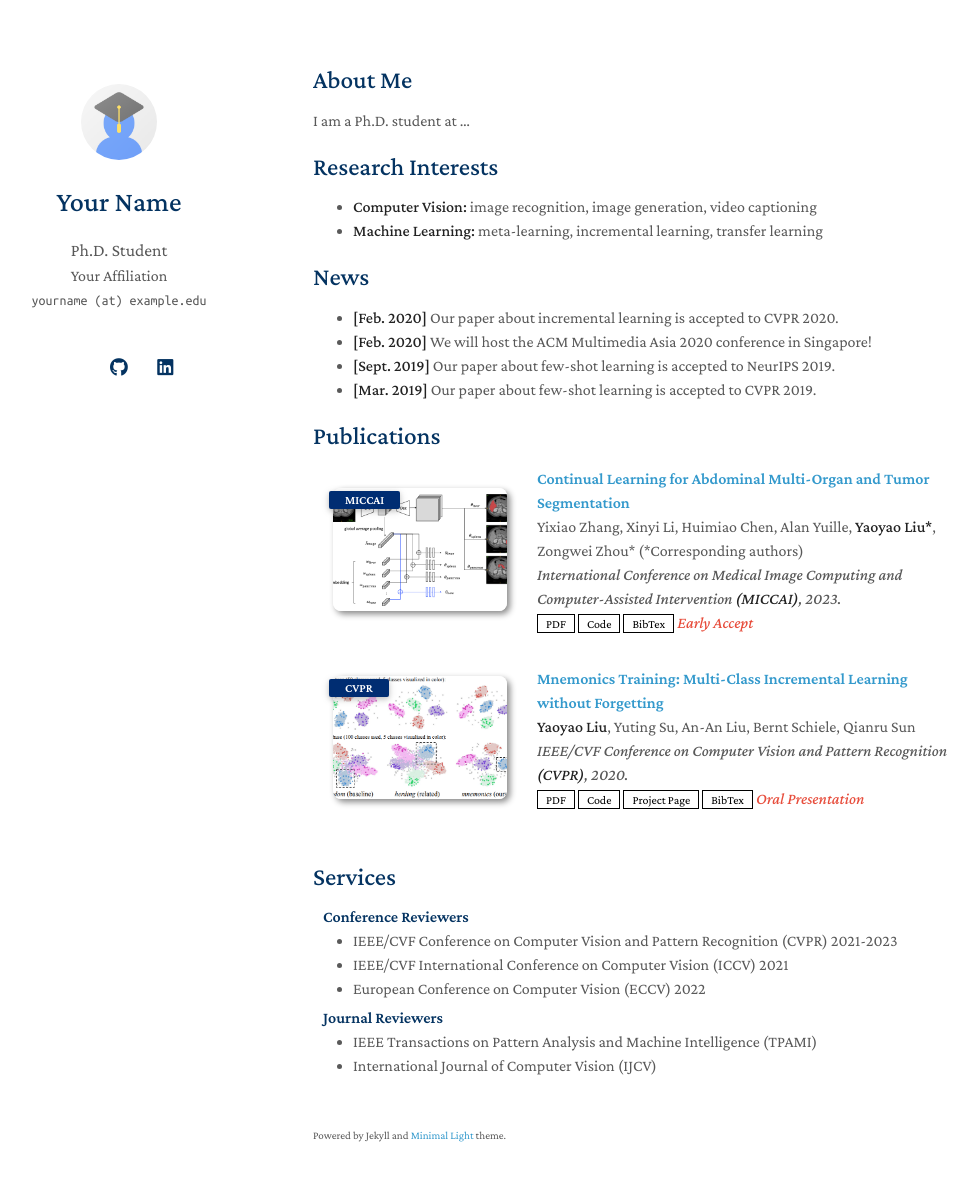
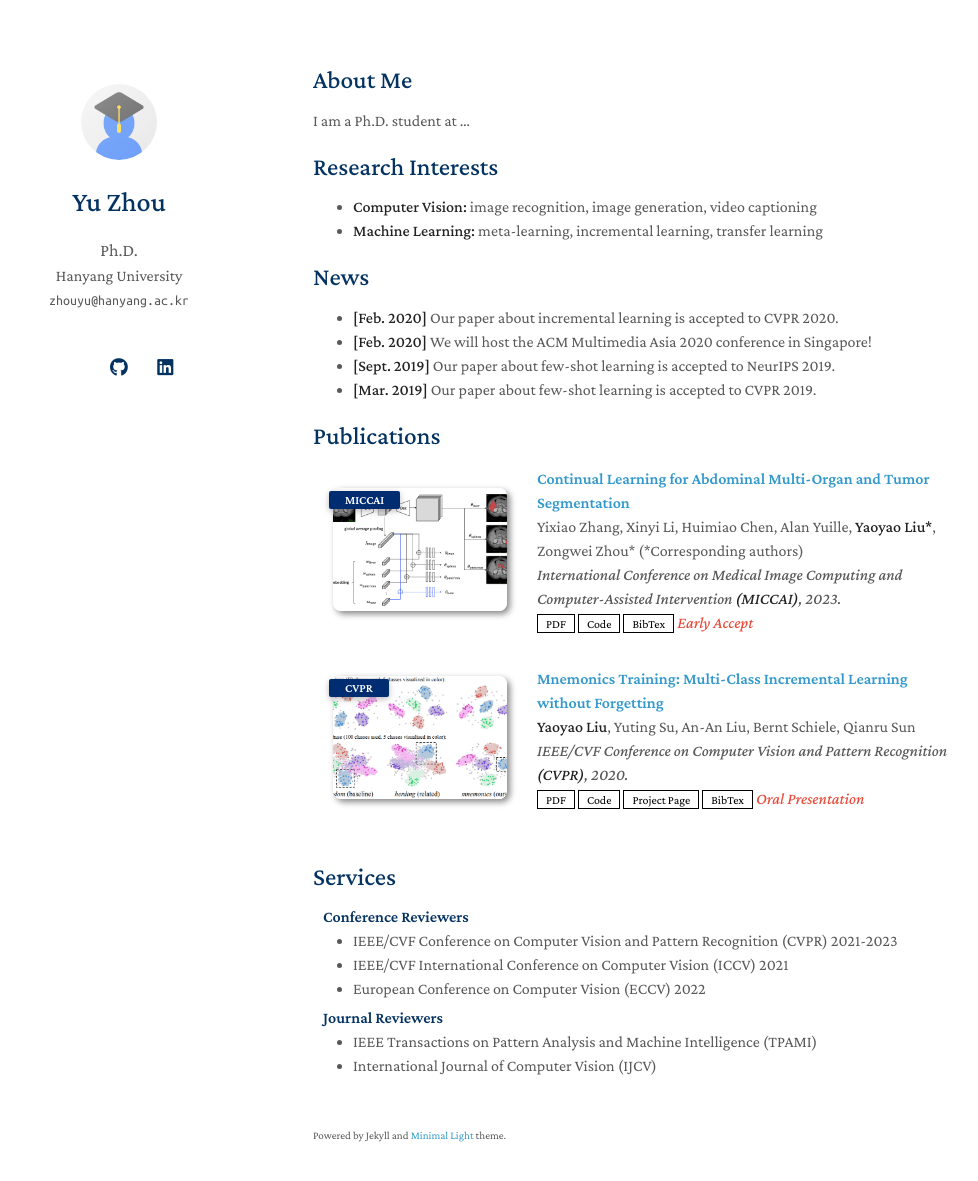
Before and after one commit to Zoey-Zhouyu/zhouyu_zoey.github.io, a Jekyll site: the page built from index.md, in a window 1280 px wide and 1216 px high. Shown: the top 1181 px of the window, without its empty margins (157-1135 px from the left). Built offline with Jekyll 4.4.1, drawn with Linux system fonts in a browser that asks for light colours; a style sheet for code colours, icons or effects is not loaded; our own code applies the rules of GitHub Pages for plain Markdown files.

Commit message:
Update _config.yml

```diff
--- a/_config.yml
+++ b/_config.yml
@@ -1,8 +1,8 @@
 # Basic Information
-title: Your Name
-position: Ph.D. Student
-affiliation: Your Affiliation
-email: yourname (at) example.edu
+title: Yu Zhou
+position: Ph.D.
+affiliation: Hanyang University
+email: zhouyu@hanyang.ac.kr
 
 # Search Engine Optimization (SEO)
 # The following information is used to improve the website traffic from search engines, e.g., Google.
```
